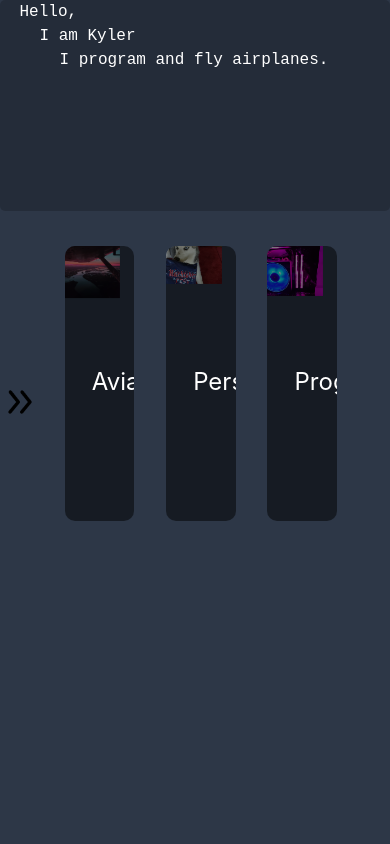
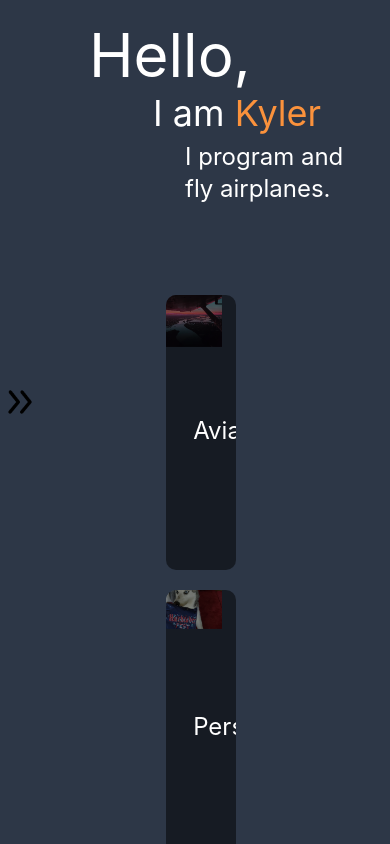
Before and after one commit to fisher60/portfolio, a React (Create React App) app in the folder portfolio/: page / in a window 390 px wide. Shown: the top 844 px of the page. Built offline with nearby package versions, Linux system fonts and the light colour scheme.

Commit message:
refactor home page for tailwind, replace info banner
I have refactored to use tailwind, changed the color scheme to use orange and added some preliminary mobile responsiveness.

```diff
--- a/portfolio/src/components/home.css
+++ /dev/null
@@ -1,9 +0,0 @@
-.home-content{
-    text-align: center;
-}
-
-.categories-container{
-    display: flex;
-    justify-content: center;
-    margin-top: 25vh;
-}
--- a/portfolio/src/components/home.jsx
+++ b/portfolio/src/components/home.jsx
@@ -1,6 +1,3 @@
-import "./home.css";
-
-import Intro from "./intro.jsx";
 import Category from "./category.jsx";
 
 import aviationImg from "./aviation.jpg";
@@ -9,10 +6,14 @@ import programmingImg from "./programming.jpg";
 
 export default function Home(){
     return(
-        <div className="home-content">
-            <Intro />
+        <div>
+            <div className="flex flex-col">
+                <p className="text-6xl ml-16">Hello,</p>
+                <p className="text-4xl ml-32 pt-2">I am <span className="text-orange-400">Kyler</span></p>
+                <p className="text-2xl ml-40 pt-2">I program and fly airplanes.</p>
+            </div>
 
-            <div className="categories-container">
+            <div className="flex flex-col md:flex-row items-center justify-center pt-20">
                 <Category title="Aviation" navLink="aviation" backgroundImg={aviationImg}/>
                 <Category title="Personal" navLink="personal" backgroundImg={personalImg}/>
                 <Category title="Programming" navLink="programming" backgroundImg={programmingImg}/>
```
